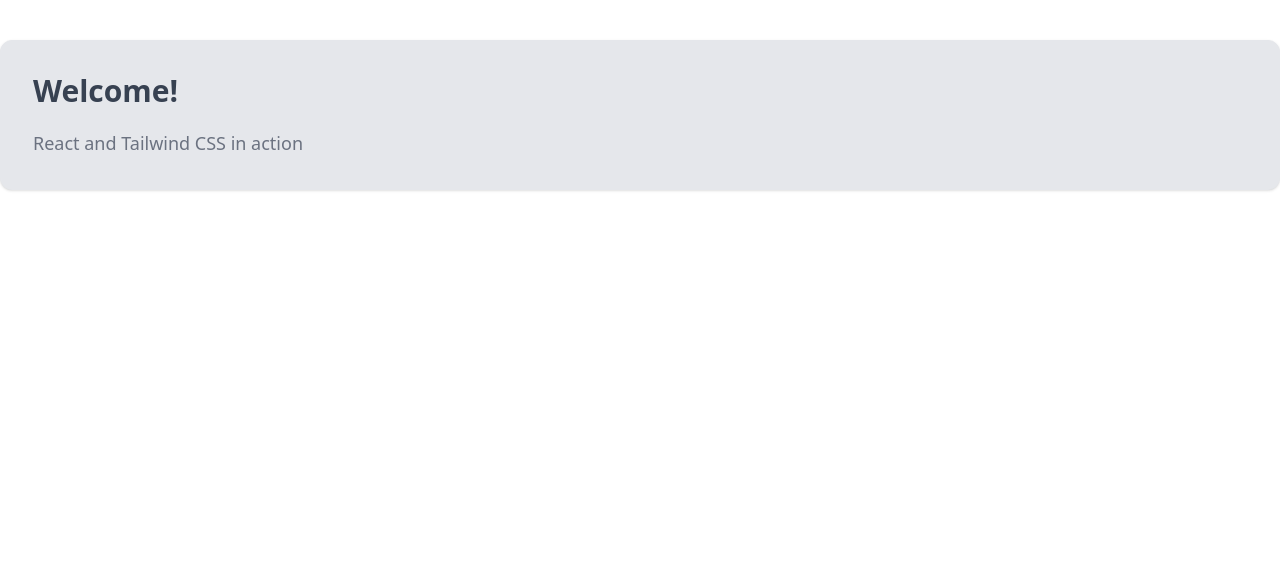
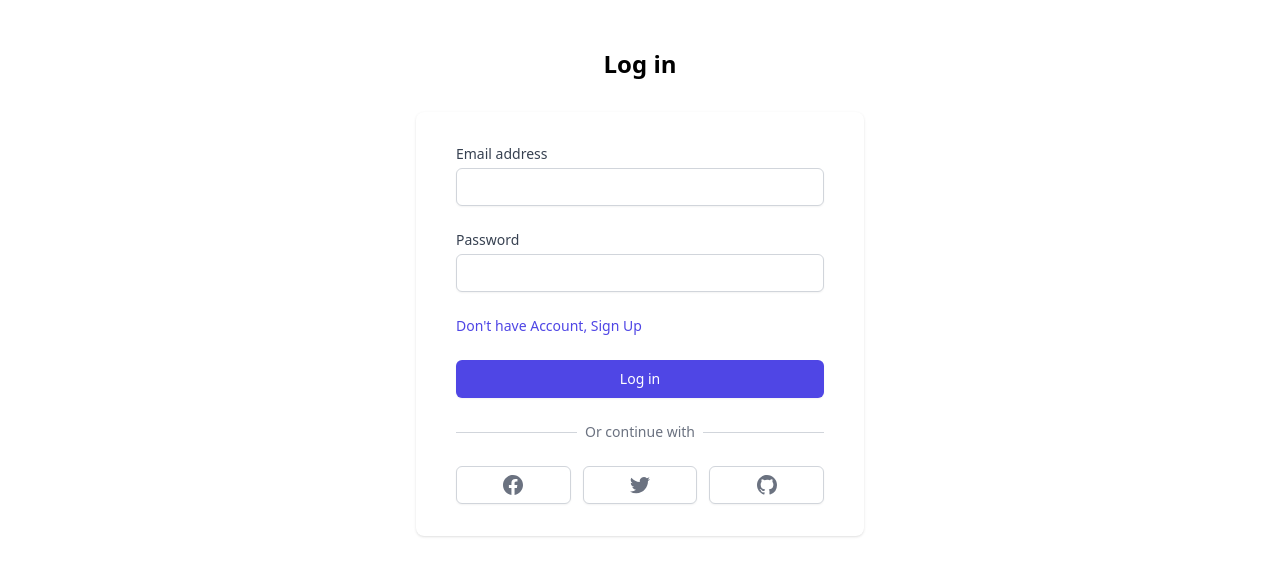
Before and after one commit to hwangblood/appwrite-auth-todo, a React (Create React App) app: page / in a window 1280 px wide. Shown: the top 576 px of the page. Built offline with nearby package versions, Linux system fonts and the light colour scheme.

Commit message:
Login component

```diff
--- a/src/components/Login.jsx
+++ b/src/components/Login.jsx
@@ -1,11 +1,172 @@
-import React from "react";
+import React, { useState } from "react";
+import { useNavigate } from "react-router-dom";
+
+import { account } from "../appwrite/appwriteConfig";
 
 function Login() {
+  const navigate = useNavigate();
+  const [user, setUser] = useState({
+    email: "",
+    password: "",
+  });
+  const loginUser = async (e) => {
+    e.preventDefault();
+    const promise = account.createEmailSession(user.email, user.password);
+
+    promise.then(
+      function (response) {
+        console.log(response); // Success
+        navigate("/profile");
+      },
+      function (error) {
+        console.log(error); // Failure
+      }
+    );
+  };
+
   return (
-    <div className="container mx-auto bg-gray-200 rounded-xl shadow border p-8 m-10">
-      <p className="text-3xl text-gray-700 font-bold mb-5">Welcome!</p>
-      <p className="text-gray-500 text-lg">React and Tailwind CSS in action</p>
-    </div>
+    <>
+      <div className="min-h-full flex flex-col justify-center py-12 sm:px-6 lg:px-8">
+        <div className="text-center font-bold text-2xl">Log in</div>
+        <div className="mt-8 sm:mx-auto sm:w-full sm:max-w-md">
+          <div className="bg-white py-8 px-4 shadow sm:rounded-lg sm:px-10">
+            <form className="space-y-6" action="#" method="POST">
+              <div>
+                <label
+                  htmlFor="email"
+                  className="block text-sm font-medium text-gray-700"
+                >
+                  Email address
+                </label>
+                <div className="mt-1">
+                  <input
+                    id="email"
+                    name="email"
+                    type="email"
+                    autoComplete="email"
+                    required
+                    className="appearance-none block w-full px-3 py-2 border border-gray-300 rounded-md shadow-sm placeholder-gray-400 focus:outline-none focus:ring-indigo-500 focus:border-indigo-500 sm:text-sm"
+                    onChange={(e) => {
+                      setUser({ ...user, email: e.target.value });
+                    }}
+                  />
+                </div>
+              </div>
+              <div>
+                <label
+                  htmlFor="password"
+                  className="block text-sm font-medium text-gray-700"
+                >
+                  Password
+                </label>
+                <div className="mt-1">
+                  <input
+                    id="password"
+                    name="password"
+                    type="password"
+                    autoComplete="current-password"
+                    required
+                    className="appearance-none block w-full px-3 py-2 border border-gray-300 rounded-md shadow-sm placeholder-gray-400 focus:outline-none focus:ring-indigo-500 focus:border-indigo-500 sm:text-sm"
+                    onChange={(e) => {
+                      setUser({ ...user, password: e.target.value });
+                    }}
+                  />
+                </div>
+              </div>
+              <div className="flex items-center justify-between">
+                <div className="text-sm">
+                  <a
+                    href="/signup"
+                    className="font-medium text-indigo-600 hover:text-indigo-500"
+                  >
+                    Don't have Account, Sign Up
+                  </a>
+                </div>
+              </div>
+              <div>
+                <button
+                  type="submit"
+                  className="w-full flex justify-center py-2 px-4 border border-transparent rounded-md shadow-sm text-sm font-medium text-white bg-indigo-600 hover:bg-indigo-700 focus:outline-none focus:ring-2 focus:ring-offset-2 focus:ring-indigo-500"
+                  onClick={loginUser}
+                >
+                  Log in
+                </button>
+              </div>
+            </form>
+            <div className="mt-6">
+              <div className="relative">
+                <div className="absolute inset-0 flex items-center">
+                  <div className="w-full border-t border-gray-300" />
+                </div>
+                <div className="relative flex justify-center text-sm">
+                  <span className="px-2 bg-white text-gray-500">
+                    Or continue with
+                  </span>
+                </div>
+              </div>
+              <div className="mt-6 grid grid-cols-3 gap-3">
+                <div>
+                  <a
+                    href="/"
+                    className="w-full inline-flex justify-center py-2 px-4 border border-gray-300 rounded-md shadow-sm bg-white text-sm font-medium text-gray-500 hover:bg-gray-50"
+                  >
+                    <span className="sr-only">Sign in with Facebook</span>
+                    <svg
+                      className="w-5 h-5"
+                      aria-hidden="true"
+                      fill="currentColor"
+                      viewBox="0 0 20 20"
+                    >
+                      <path
+                        fillRule="evenodd"
+                        d="M20 10c0-5.523-4.477-10-10-10S0 4.477 0 10c0 4.991 3.657 9.128 8.438 9.878v-6.987h-2.54V10h2.54V7.797c0-2.506 1.492-3.89 3.777-3.89 1.094 0 2.238.195 2.238.195v2.46h-1.26c-1.243 0-1.63.771-1.63 1.562V10h2.773l-.443 2.89h-2.33v6.988C16.343 19.128 20 14.991 20 10z"
+                        clipRule="evenodd"
+                      />
+                    </svg>
+                  </a>
+                </div>
+                <div>
+                  <a
+                    href="/"
+                    className="w-full inline-flex justify-center py-2 px-4 border border-gray-300 rounded-md shadow-sm bg-white text-sm font-medium text-gray-500 hover:bg-gray-50"
+                  >
+                    <span className="sr-only">Sign in with Twitter</span>
+                    <svg
+                      className="w-5 h-5"
+                      aria-hidden="true"
+                      fill="currentColor"
+                      viewBox="0 0 20 20"
+                    >
+                      <path d="M6.29 18.251c7.547 0 11.675-6.253 11.675-11.675 0-.178 0-.355-.012-.53A8.348 8.348 0 0020 3.92a8.19 8.19 0 01-2.357.646 4.118 4.118 0 001.804-2.27 8.224 8.224 0 01-2.605.996 4.107 4.107 0 00-6.993 3.743 11.65 11.65 0 01-8.457-4.287 4.106 4.106 0 001.27 5.477A4.073 4.073 0 01.8 7.713v.052a4.105 4.105 0 003.292 4.022 4.095 4.095 0 01-1.853.07 4.108 4.108 0 003.834 2.85A8.233 8.233 0 010 16.407a11.616 11.616 0 006.29 1.84" />
+                    </svg>
+                  </a>
+                </div>
+                <div>
+                  <a
+                    href="/"
+                    className="w-full inline-flex justify-center py-2 px-4 border border-gray-300 rounded-md shadow-sm bg-white text-sm font-medium text-gray-500 hover:bg-gray-50"
+                  >
+                    <span className="sr-only">Sign in with GitHub</span>
+                    <svg
+                      className="w-5 h-5"
+                      aria-hidden="true"
+                      fill="currentColor"
+                      viewBox="0 0 20 20"
+                    >
+                      <path
+                        fillRule="evenodd"
+                        d="M10 0C4.477 0 0 4.484 0 10.017c0 4.425 2.865 8.18 6.839 9.504.5.092.682-.217.682-.483 0-.237-.008-.868-.013-1.703-2.782.605-3.369-1.343-3.369-1.343-.454-1.158-1.11-1.466-1.11-1.466-.908-.62.069-.608.069-.608 1.003.07 1.531 1.032 1.531 1.032.892 1.53 2.341 1.088 2.91.832.092-.647.35-1.088.636-1.338-2.22-.253-4.555-1.113-4.555-4.951 0-1.093.39-1.988 1.029-2.688-.103-.253-.446-1.272.098-2.65 0 0 .84-.27 2.75 1.026A9.564 9.564 0 0110 4.844c.85.004 1.705.115 2.504.337 1.909-1.296 2.747-1.027 2.747-1.027.546 1.379.203 2.398.1 2.651.64.7 1.028 1.595 1.028 2.688 0 3.848-2.339 4.695-4.566 4.942.359.31.678.921.678 1.856 0 1.338-.012 2.419-.012 2.747 0 .268.18.58.688.482A10.019 10.019 0 0020 10.017C20 4.484 15.522 0 10 0z"
+                        clipRule="evenodd"
+                      />
+                    </svg>
+                  </a>
+                </div>
+              </div>
+            </div>
+          </div>
+        </div>
+      </div>
+    </>
   );
 }
 
--- a/src/components/Signup.jsx
+++ b/src/components/Signup.jsx
@@ -1,7 +1,7 @@
 import React, { useState } from "react";
 import { useNavigate } from "react-router-dom";
 
-import { account, databases } from "../appwrite/appwriteConfig";
+import { account } from "../appwrite/appwriteConfig";
 
 function Signup() {
   const navigate = useNavigate();
@@ -23,7 +23,7 @@
     promise.then(
       function (response) {
         console.log(response); // Success
-        navigate("/profile");
+        navigate("/"); // go to login
       },
       function (error) {
         console.log(error); // Failure
```
